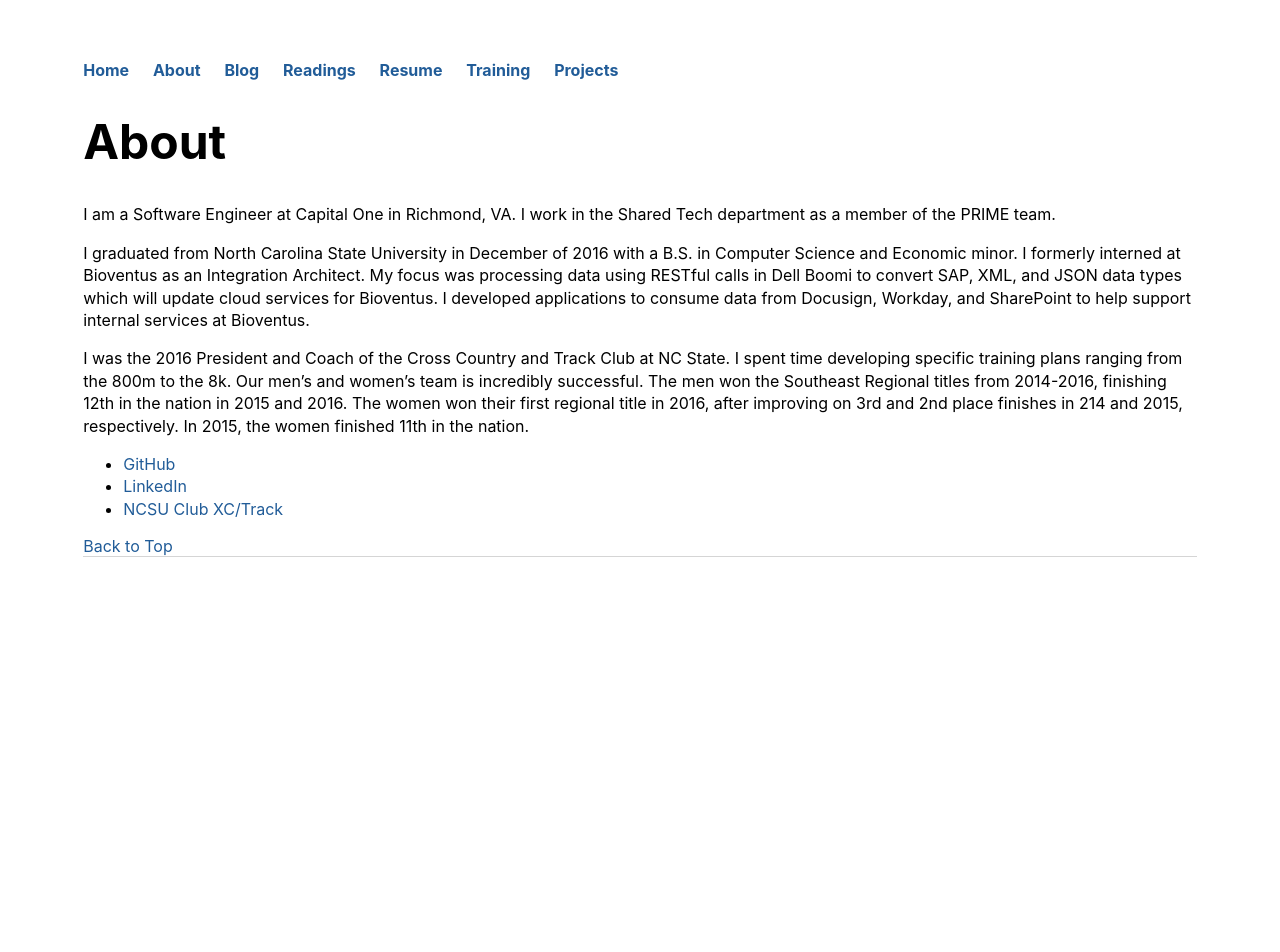
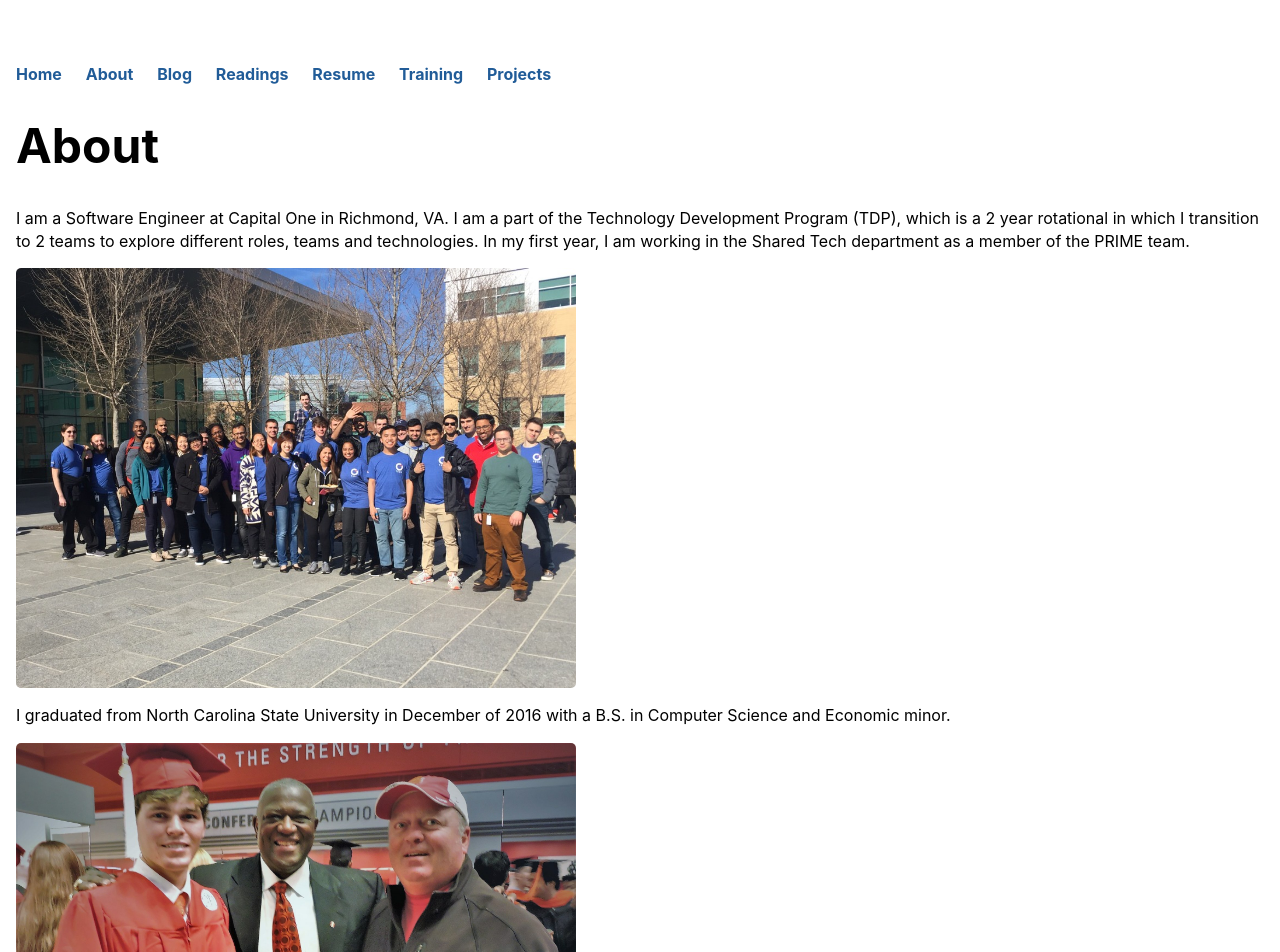
Before and after one commit to balassit/balassit.github.io, a Jekyll site: the page built from about.md, in a window 1280 px wide. Shown: the top 952 px of the page. Built offline with Jekyll 4.4.1, drawn with Linux system fonts in a browser that asks for light colours; some of the changed text lies outside the part shown.

Commit message:
add to about me. reformat to accomodate

```diff
--- a/_includes/footer.html
+++ b/_includes/footer.html
@@ -1,3 +1,2 @@
 <footer>
-
 </footer>
--- a/_includes/header.html
+++ b/_includes/header.html
@@ -9,8 +9,5 @@
                 {% endif %}
             {% endfor %}
         </ul>
-
-
-
     </nav>
 </header>
--- a/_layouts/default.html
+++ b/_layouts/default.html
@@ -3,16 +3,13 @@
     {% include head.html %}
 
 	<body>
-	    {% include header.html %}
+        <div class="wrap">
+            {% include header.html %}
+            <main>
+                {{ content }}
+            </main>
+        </div>
 
-            {% include sidebar.html %}
 
-            <main>
-	            {{ content }}
-            </main>
-
-            <a class=”back-to-top” style=”display: inline;” href=#>Back to Top</a>
-            {% include footer.html %}
-
-        </body>
+    </body>
 </html>
--- a/_layouts/markdown.html
+++ b/_layouts/markdown.html
@@ -20,8 +20,8 @@
 
             </article>
         </main>
-        <a class=”back-to-top” style=”display: inline;” href=#>Back to Top</a>
-        {% include footer.html %}
         <script src="https://spikespaz.github.io/tagdownjs/scripts/tagdown.min.js"></script>
     </body>
+
+    {% include footer.html %}
 </html>
--- a/about.md
+++ b/about.md
@@ -4,11 +4,16 @@
 id: "about"
 ---
 
-I am a Software Engineer at Capital One in Richmond, VA. I work in the Shared Tech department as a member of the PRIME team.
+I am a Software Engineer at Capital One in Richmond, VA. I am a part of the Technology Development Program (TDP),
+which is a 2 year rotational in which I transition to 2 teams to explore different roles, teams and technologies.
+In my first year, I am working in the Shared Tech department as a member of the PRIME team.
+
+![Capital One 2017 TDP Group]({{ site.baseurl }}/img/C1TDP2017.JPG)
 
 I graduated from North Carolina State University in December of 2016 with a B.S. in Computer Science and Economic minor.
-I formerly interned at Bioventus as an Integration Architect. My focus was processing data using RESTful calls in Dell Boomi to convert SAP, XML, and JSON data types which will update cloud services for Bioventus.
-I  developed applications to consume data from Docusign, Workday, and SharePoint to help support internal services at Bioventus.
+
+![Graduation]({{ site.baseurl }}/img/Graduation.JPG)
+
 
 I was the 2016 President and Coach of the Cross Country and Track Club at NC State.
 I spent time developing specific training plans ranging from the 800m to the 8k.
@@ -17,6 +22,17 @@
 The women won their first regional title in 2016, after improving on 3rd and 2nd place finishes in 214 and 2015, respectively.
 In 2015, the women finished 11th in the nation.
 
+![2016 XC Regional Chamipions]({{ site.baseurl }}/img/NCStateClubXC.JPG)
+
+I love to travel! Occasionally, I fly off to the beach, to watch the best athletes in the world, or visit friends in other countries!
+
+![Paris]({{ site.baseurl }}/img/Paris.JPG)
+
+I have a beautiful and incredibly intelligent cat named Maggie!
+
+![Maggie]({{ site.baseurl }}/img/Maggie.JPG)
+
+
  - [GitHub](http://https://github.com/balassit/)
  - [LinkedIn](https://www.linkedin.com/in/blake-lassiter-b92bb26b)
  - [NCSU Club XC/Track](https://clubs.ncsu.edu/crosscountry/)
--- a/css/main.css
+++ b/css/main.css
@@ -1,11 +1,29 @@
 html {
    height: 100%;
 }
+
+.wrap {
+    position: relative;
+    width: 100%;
+}
+.sidebar {
+ background-color:#c9c;
+ }
+main {
+
+}
+main li {
+     line-height: 1.4;
+ }
 body {
     font-family: -apple-system, system-ui, BlinkMacSystemFont, "Segoe UI", Helvetica, Arial, sans-serif;
-    margin: 60px auto;
-    width: 87%;
+    max-width: 87rem;
     min-height: 100%;
+    padding-left: 1rem;
+    padding-right: 1rem;
+    margin-top: 4rem;
+    margin-left: auto;
+    margin-right: auto;
 }
 nav ul, footer ul {
     padding: 0px;
@@ -37,6 +55,13 @@
     font-size: 1em;
     line-height: 1.4em;
 }
+img {
+    display: block;
+    max-width: 100%;
+    margin: 0 0 1rem;
+    border-radius: 5px;
+
+}
 footer {
     border-top: 1px solid #d5d5d5;
     font-size: .8em;
@@ -55,10 +80,6 @@
 
   font-size: 60px;
 
-}
-
-main li {
-    line-height: 1.4;
 }
 
 /* Small screens */
@@ -82,3 +103,14 @@
         margin-top: 20px;
     }
 }
+
+@media (min-width: 56em) {
+  img {
+    max-width: 38rem;
+  }
+}
+@media (min-width: 38em) {
+  img {
+    max-width: 35rem;
+  }
+}
```
Also changed, not shown: img/Bahamas.JPG (added), img/C1TDP2017.JPG (added), img/Graduation.JPG (added), img/Maggie.JPG (added), img/NCStateClubXC.JPG (added), 1 other file.
